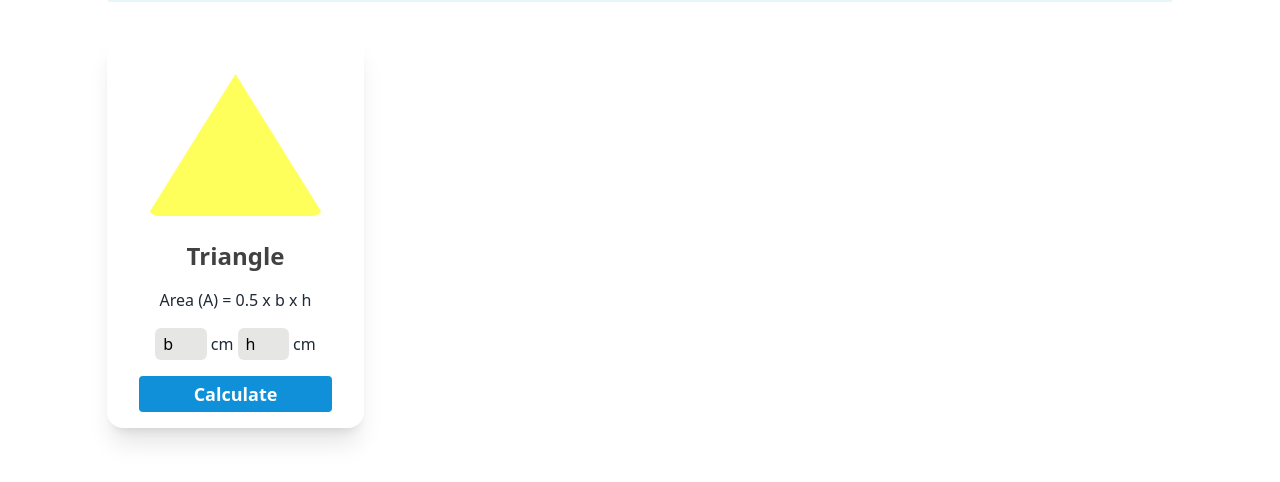
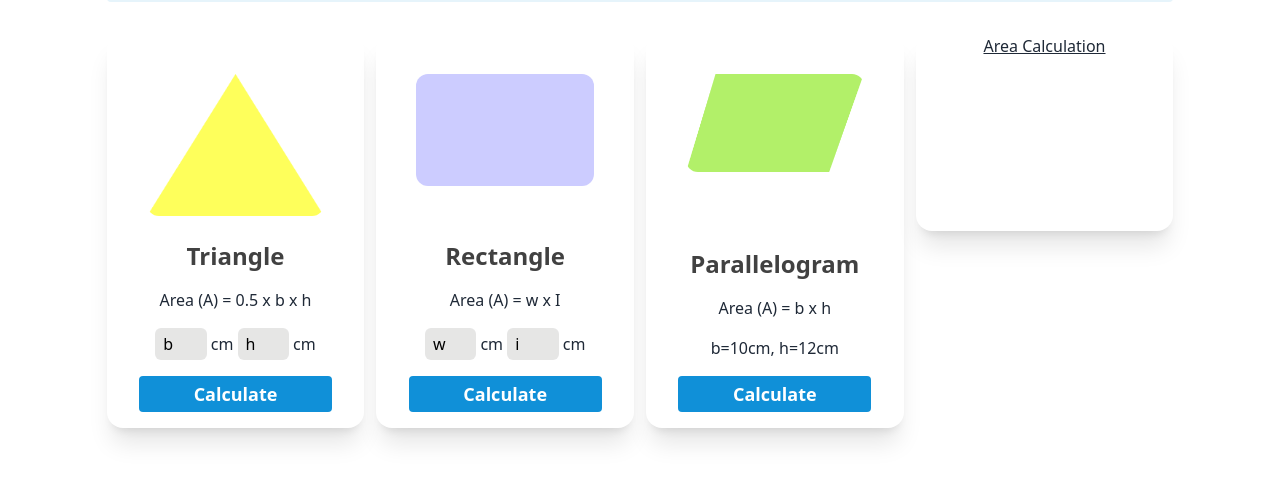
Before and after one commit to Aaban-Nayeem/geometry-genius, a website: page index.html in a window 1280 px wide. Shown: the part 102-584 px from the top of the page. Drawn offline with Linux system fonts and the light colour scheme.

Commit message:
Card section done

```diff
--- a/index.html
+++ b/index.html
@@ -27,6 +27,7 @@
       </div>
     </header>
     <main class="mx-auto grid w-10/12 grid-cols-4 gap-3">
+      <!-- This is Triangle card section -->
       <section>
         <div class="card space-y-6 bg-base-100 shadow-xl">
           <figure class="px-10 pt-10">
@@ -61,6 +62,74 @@
           </div>
         </div>
       </section>
+      <!-- This is Rectangle card section -->
+      <section>
+        <div
+          class="card h-full justify-between space-y-6 bg-base-100 shadow-xl"
+        >
+          <figure class="px-10 pt-10">
+            <img
+              src="./images/rectangle.png"
+              alt="Rectangle"
+              class="rounded-xl"
+            />
+          </figure>
+          <div class="items-center space-y-4 text-center">
+            <h2 class="text-2xl font-bold text-[#414141]">Rectangle</h2>
+            <p>Area (A) = w x I</p>
+            <div class="">
+              <input
+                class="mr-1 w-1/5 rounded-md bg-[#1111071a] px-2 py-1 text-black placeholder-black"
+                type="text"
+                placeholder="w"
+              />cm
+              <input
+                class="mr-1 w-1/5 rounded-md bg-[#1111071a] px-2 py-1 text-black placeholder-black"
+                type="text"
+                placeholder="i"
+              />cm
+            </div>
+            <div class="">
+              <button
+                class="mb-4 w-9/12 rounded bg-[#1090D8] py-1 text-lg font-bold text-white"
+              >
+                Calculate
+              </button>
+            </div>
+          </div>
+        </div>
+      </section>
+      <!-- This is Parallelogram section -->
+      <section>
+        <div
+          class="card h-full justify-between gap-0 space-y-6 bg-base-100 shadow-xl"
+        >
+          <figure class="px-10 pt-10">
+            <img
+              src="./images/parallelogram.png"
+              alt="Parallelogram"
+              class="rounded-xl"
+            />
+          </figure>
+          <div class="space-y-4 text-center">
+            <h2 class="text-2xl font-bold text-[#414141]">Parallelogram</h2>
+            <p>Area (A) = b x h</p>
+            <p>b=10cm, h=12cm</p>
+            <div class="">
+              <button
+                class="mb-4 w-9/12 rounded bg-[#1090D8] py-1 text-lg font-bold text-white"
+              >
+                Calculate
+              </button>
+            </div>
+          </div>
+        </div>
+      </section>
+      <section>
+        <div class="card h-1/2 space-y-6 bg-base-100 shadow-xl">
+          <p class="text-center underline">Area Calculation</p>
+        </div>
+      </section>
     </main>
 
     <script src="./src/js/script.js"></script>
```
Also changed, not shown: dist/output.css.
